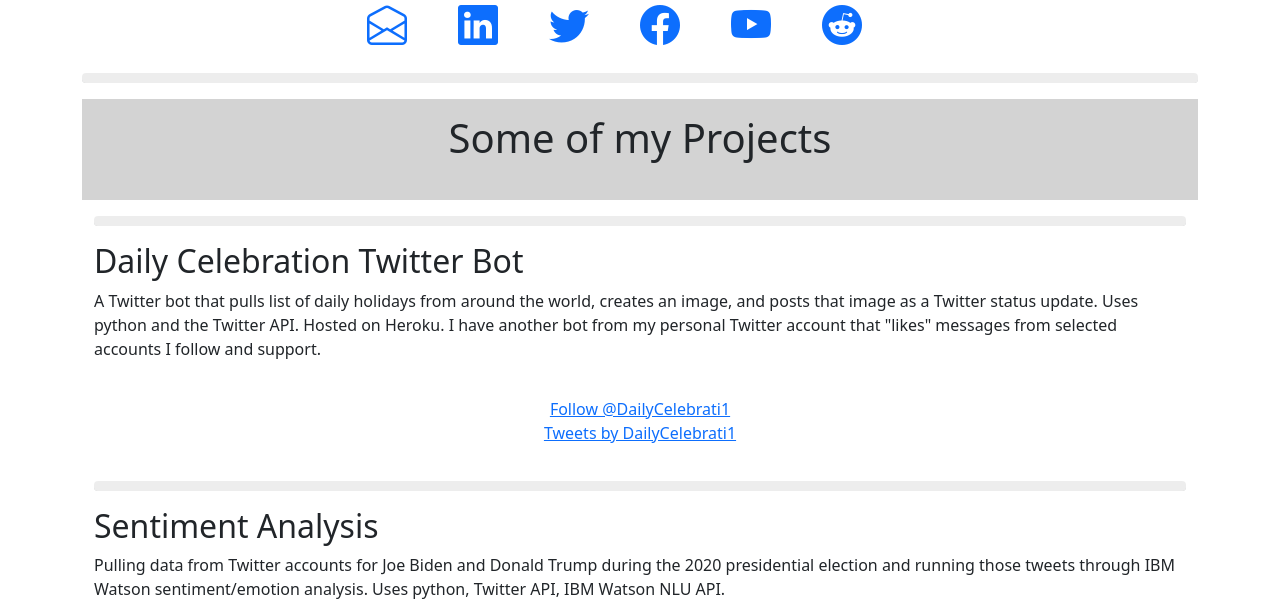
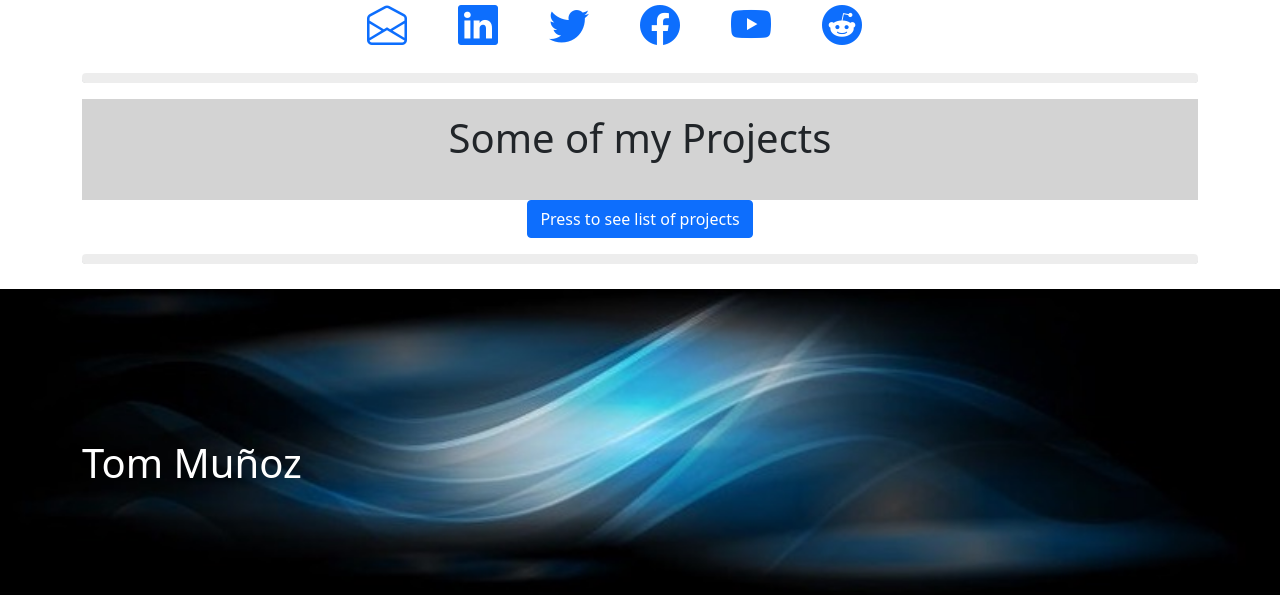
Before and after one commit to tomunoz/django3-personal-portfolio, a Django app: page / in a window 1280 px wide. Shown: the part 839-1438 px from the top of the page. Run offline with Django 3.2, Linux system fonts and the light colour scheme; data comes from the database, SQL or seed files in the repository; some libraries are stand-ins or nearby versions.

Commit message:
Added collapse section to projects list.

```diff
--- a/portfolio/static/portfolio/style.css
+++ b/portfolio/static/portfolio/style.css
@@ -384,6 +384,4 @@ hr.rounded {
 
 
 
-
-
 /* END css for home.html */
--- a/portfolio/templates/portfolio/home.html
+++ b/portfolio/templates/portfolio/home.html
@@ -54,6 +54,8 @@
 
 <!-- Projects Header -->
 
+
+
 <section class="home-title" style="background-color:lightgray;">
     <div class="container">
         <div class="row">
@@ -64,7 +66,18 @@
 </section>
 
 
-<!-- Page Header End -->
+<!-- Project Header End -->
+
+
+<p style="text-align:center;">
+    <button class="btn btn-primary" type="button" data-bs-toggle="collapse" data-bs-target="#collapseExample"
+        aria-expanded="false" aria-controls="collapseExample">
+        Press to see list of projects
+    </button>
+</p>
+<div class="collapse" id="collapseExample">
+    <div class="container">
+
 
         <!-- Twitter Project -->
 
@@ -75,9 +88,12 @@
                     <h2>Daily Celebration Twitter Bot</h2>
                 </div>
                 <div class="row">
-            <p>A Twitter bot that pulls list of daily holidays from around the world, creates an image, and posts that
-                image as a Twitter status update. Uses python and the Twitter API. Hosted on Heroku. I have another bot
-                from my personal Twitter account that "likes" messages from selected accounts I follow and support.</p>
+                    <p>A Twitter bot that pulls list of daily holidays from around the world, creates an image, and
+                        posts that
+                        image as a Twitter status update. Uses python and the Twitter API. Hosted on Heroku. I have
+                        another bot
+                        from my personal Twitter account that "likes" messages from selected accounts I follow and
+                        support.</p>
                 </div>
                 <div class="row project-image">
                     <div>
@@ -124,5 +140,10 @@
 
         <!-- Projects List End -->
 
+    </div>
+</div>
+
+
+<hr class="rounded">
 
 {% endblock %}
```
Lines whose indentation alone changed are shown as unchanged.
